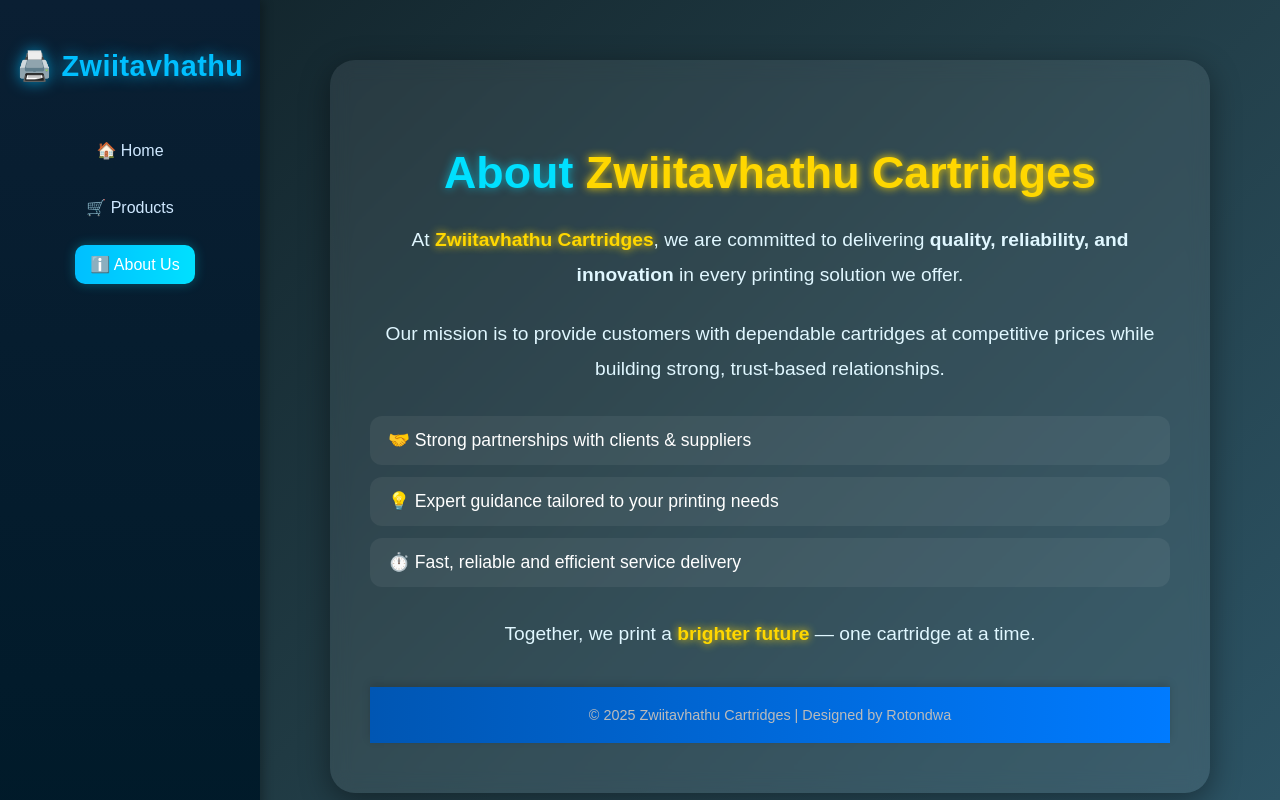
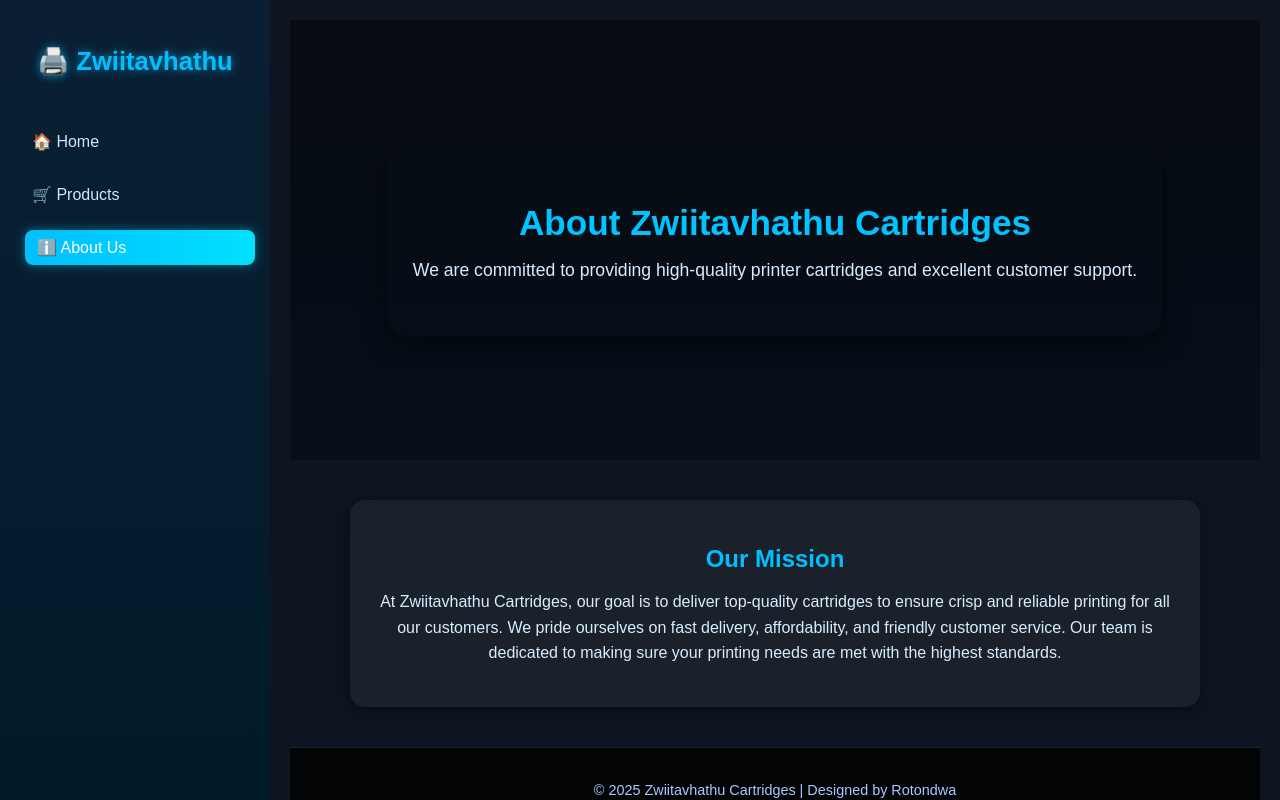
Before and after one commit to Rotondwa-cloud/zwiitavhathu-cartridges, a website: page public/about.html in a window 1280 px wide. Drawn offline with Linux system fonts and the light colour scheme.

Commit message:
Update about.html

```diff
--- a/public/about.html
+++ b/public/about.html
@@ -3,17 +3,16 @@
 <head>
   <meta charset="UTF-8" />
   <meta name="viewport" content="width=device-width, initial-scale=1.0" />
-  <title>About Us - Zwiitavhathu Cartridges</title>
-  <link rel="stylesheet" href="style.css" />
+  <title>Zwiitavhathu Cartridges – About Us</title>
 
   <style>
     body, html {
       margin: 0;
       padding: 0;
       font-family: 'Poppins', sans-serif;
+      height: 100%;
+      background: #0a0a0f;
       color: #fff;
-      height: 100%;
-      background: linear-gradient(135deg, #0f2027, #203a43, #2c5364);
       overflow-x: hidden;
     }
 
@@ -22,25 +21,27 @@
       min-height: 100vh;
     }
 
-    /* Sidebar */
+    /* ============================
+       SIDEBAR
+    ============================ */
     .sidebar {
       width: 230px;
       background: linear-gradient(180deg, #0a1f33 0%, #001a29 100%);
       color: #fff;
-      padding: 25px 15px;
+      padding: 25px 20px;
       display: flex;
       flex-direction: column;
-      box-shadow: 3px 0 10px rgba(0,0,0,0.3);
+      box-shadow: 3px 0 15px rgba(0, 0, 0, 0.5);
       position: relative;
     }
 
     .sidebar-logo {
-      font-size: 1.8em;
-      font-weight: 700;
+      font-size: 1.6em;
+      font-weight: 600;
       margin-bottom: 30px;
       color: #00bfff;
+      text-shadow: 0 0 10px rgba(0, 191, 255, 0.7);
       text-align: center;
-      text-shadow: 0 0 15px rgba(0,191,255,0.7);
     }
 
     .sidebar nav ul {
@@ -58,19 +59,20 @@
       color: #cfe8ff;
       font-weight: 500;
       display: block;
-      padding: 10px 15px;
-      border-radius: 10px;
-      transition: all 0.3s ease;
+      transition: 0.3s ease;
+      border-radius: 8px;
+      padding: 8px 12px;
     }
 
     .sidebar nav ul li a:hover,
     .sidebar nav ul li a.active {
       color: #fff;
       background: linear-gradient(90deg, #00bfff, #00e0ff);
+      box-shadow: 0 0 12px rgba(0, 224, 255, 0.4);
       transform: translateX(5px);
-      box-shadow: 0 0 12px rgba(0,224,255,0.3);
     }
 
+    /* MOBILE HAMBURGER BUTTON */
     .mobile-toggle {
       display: none;
       position: absolute;
@@ -82,127 +84,144 @@
       z-index: 9999;
     }
 
-    /* Main content */
+    /* ============================
+       MAIN CONTENT
+    ============================ */
     .content {
       flex: 1;
+      background: #0e1520;
       position: relative;
+      padding: 20px;
+    }
+
+    /* HERO SECTION */
+    .hero {
+      position: relative;
+      height: 50vh;
       display: flex;
       justify-content: center;
       align-items: center;
-      padding: 60px 20px;
+      text-align: center;
+      padding: 20px;
+      background: linear-gradient(180deg, #0e1520, #0a1a2e);
     }
 
-    /* Glass Card */
-    .about-card {
+    .hero::before {
+      content: "";
+      position: absolute;
+      inset: 0;
+      background: rgba(0, 0, 0, 0.45);
+    }
+
+    .hero-content {
       position: relative;
       z-index: 2;
-      max-width: 800px;
-      width: 100%;
-      background: rgba(255,255,255,0.08);
-      border-radius: 25px;
-      padding: 50px 40px;
-      box-shadow: 0 8px 30px rgba(0,0,0,0.4);
-      backdrop-filter: blur(10px);
-      text-align: center;
-      transition: transform 0.3s ease;
+      border-radius: 20px;
+      padding: 30px 25px;
+      max-width: 90%;
+      box-shadow: 0 8px 25px rgba(0, 0, 0, 0.5);
+      animation: fadeInUp 1.2s ease;
     }
 
-    .about-card:hover {
-      transform: translateY(-5px);
-      box-shadow: 0 12px 40px rgba(0,0,0,0.5);
+    .hero-content h1 {
+      font-size: 2.2em;
+      font-weight: 700;
+      color: #00c3ff;
+      margin-bottom: 15px;
     }
 
-    .about-card h2 {
-      font-size: 2.8em;
+    .hero-content p {
+      font-size: 1.1em;
+      color: #d8ecff;
       margin-bottom: 25px;
-      color: #00e0ff;
-      text-shadow: 0 0 10px rgba(0,224,255,0.6);
     }
 
-    .highlight {
-      font-weight: 700;
-      color: #ffd700;
-      text-shadow: 0 0 8px #ffd700;
+    /* ABOUT SECTION */
+    .about-section {
+      margin-top: 40px;
+      background: rgba(255,255,255,0.05);
+      padding: 25px;
+      border-radius: 15px;
+      text-align: center;
+      max-width: 800px;
+      margin-left: auto;
+      margin-right: auto;
+      box-shadow: 0 4px 20px rgba(0,0,0,0.4);
     }
 
-    .about-card p {
-      font-size: 1.2em;
-      line-height: 1.8;
-      margin-bottom: 25px;
-      color: #e0f7ff;
+    .about-section h2 {
+      color: #00bfff;
+      margin-bottom: 15px;
     }
 
-    .about-card ul {
-      padding: 0;
-      list-style: none;
-      margin: 30px 0;
-      text-align: left;
+    .about-section p {
+      color: #d8ecff;
+      line-height: 1.6;
     }
 
-    .about-card ul li {
-      background: rgba(255,255,255,0.06);
-      padding: 14px 18px;
-      margin: 12px 0;
-      border-radius: 12px;
-      font-size: 1.1em;
-      transition: all 0.3s ease;
-      display: flex;
-      align-items: center;
-      gap: 10px;
+    /* FOOTER */
+    footer {
+      text-align: center;
+      padding: 20px;
+      background: rgba(0,0,0,0.8);
+      color: #a8c9ff;
+      font-size: 0.9em;
+      border-top: 1px solid rgba(0, 224, 255, 0.2);
+      margin-top: 40px;
     }
 
-    .about-card ul li:hover {
-      background: rgba(0,224,255,0.2);
-      transform: translateX(10px);
-      box-shadow: 0 4px 20px rgba(0,224,255,0.25);
-    }
+    /* MOBILE RESPONSIVE */
+    @media (max-width: 900px) {
+      .sidebar {
+        position: fixed;
+        left: -260px;
+        top: 0;
+        height: 100%;
+        transition: 0.3s;
+        z-index: 999;
+      }
 
-    footer {
-      text-align: center;
-      margin-top: 35px;
-      color: #bbb;
-      font-size: 0.9em;
-    }
+      .sidebar.open {
+        left: 0;
+      }
 
-    /* Responsive */
-    @media (max-width: 768px) {
+      .mobile-toggle {
+        display: block;
+      }
+
       .container {
         flex-direction: column;
       }
 
-      .sidebar {
-        width: 100%;
-        flex-direction: row;
-        justify-content: center;
-        gap: 20px;
-        padding: 15px;
+      .content {
+        margin-left: 0;
       }
 
-      .sidebar-logo {
-        display: none;
-      }
-
-      .about-card {
-        padding: 30px 20px;
-      }
-
-      .about-card h2 {
-        font-size: 2.2em;
-      }
-
-      .about-card p {
-        font-size: 1em;
+      .hero-content h1 {
+        font-size: 1.8em;
       }
     }
+
+    /* ANIMATION */
+    @keyframes fadeInUp {
+      from { opacity: 0; transform: translateY(40px); }
+      to { opacity: 1; transform: translateY(0); }
+    }
   </style>
+
+  <script>
+    function toggleMenu() {
+      document.querySelector('.sidebar').classList.toggle('open');
+    }
+  </script>
+
 </head>
 
 <body>
-  <span class="mobile-toggle" onclick="document.querySelector('.sidebar').classList.toggle('open')">☰</span>
+  <span class="mobile-toggle" onclick="toggleMenu()">☰</span>
 
   <div class="container">
-
-    <!-- Sidebar -->
+    <!-- SIDEBAR -->
     <aside class="sidebar">
       <h2 class="sidebar-logo">🖨️ Zwiitavhathu</h2>
       <nav>
@@ -214,35 +233,29 @@
       </nav>
     </aside>
 
-    <!-- Main content -->
+    <!-- MAIN CONTENT -->
     <main class="content">
-      <div class="about-card">
-        <h2>About <span class="highlight">Zwiitavhathu Cartridges</span></h2>
 
+      <section class="hero">
+        <div class="hero-content">
+          <h1>About <span>Zwiitavhathu Cartridges</span></h1>
+          <p>We are committed to providing high-quality printer cartridges and excellent customer support.</p>
+        </div>
+      </section>
+
+      <section class="about-section">
+        <h2>Our Mission</h2>
         <p>
-          At <span class="highlight">Zwiitavhathu Cartridges</span>, we are committed to delivering
-          <strong>quality, reliability, and innovation</strong> in every printing solution we offer.
+          At Zwiitavhathu Cartridges, our goal is to deliver top-quality cartridges to ensure crisp and reliable printing for all our customers.
+          We pride ourselves on fast delivery, affordability, and friendly customer service.
+          Our team is dedicated to making sure your printing needs are met with the highest standards.
         </p>
+      </section>
 
-        <p>
-          Our mission is to provide customers with dependable cartridges at competitive prices while building
-          strong, trust-based relationships.
-        </p>
+      <footer>
+        <p>© 2025 Zwiitavhathu Cartridges | Designed by Rotondwa</p>
+      </footer>
 
-        <ul>
-          <li>🤝 Strong partnerships with clients & suppliers</li>
-          <li>💡 Expert guidance tailored to your printing needs</li>
-          <li>⏱️ Fast, reliable and efficient service delivery</li>
-        </ul>
-
-        <p>
-          Together, we print a <span class="highlight">brighter future</span> — one cartridge at a time.
-        </p>
-
-        <footer>
-          © 2025 Zwiitavhathu Cartridges | Designed by Rotondwa
-        </footer>
-      </div>
     </main>
   </div>
 </body>
```
